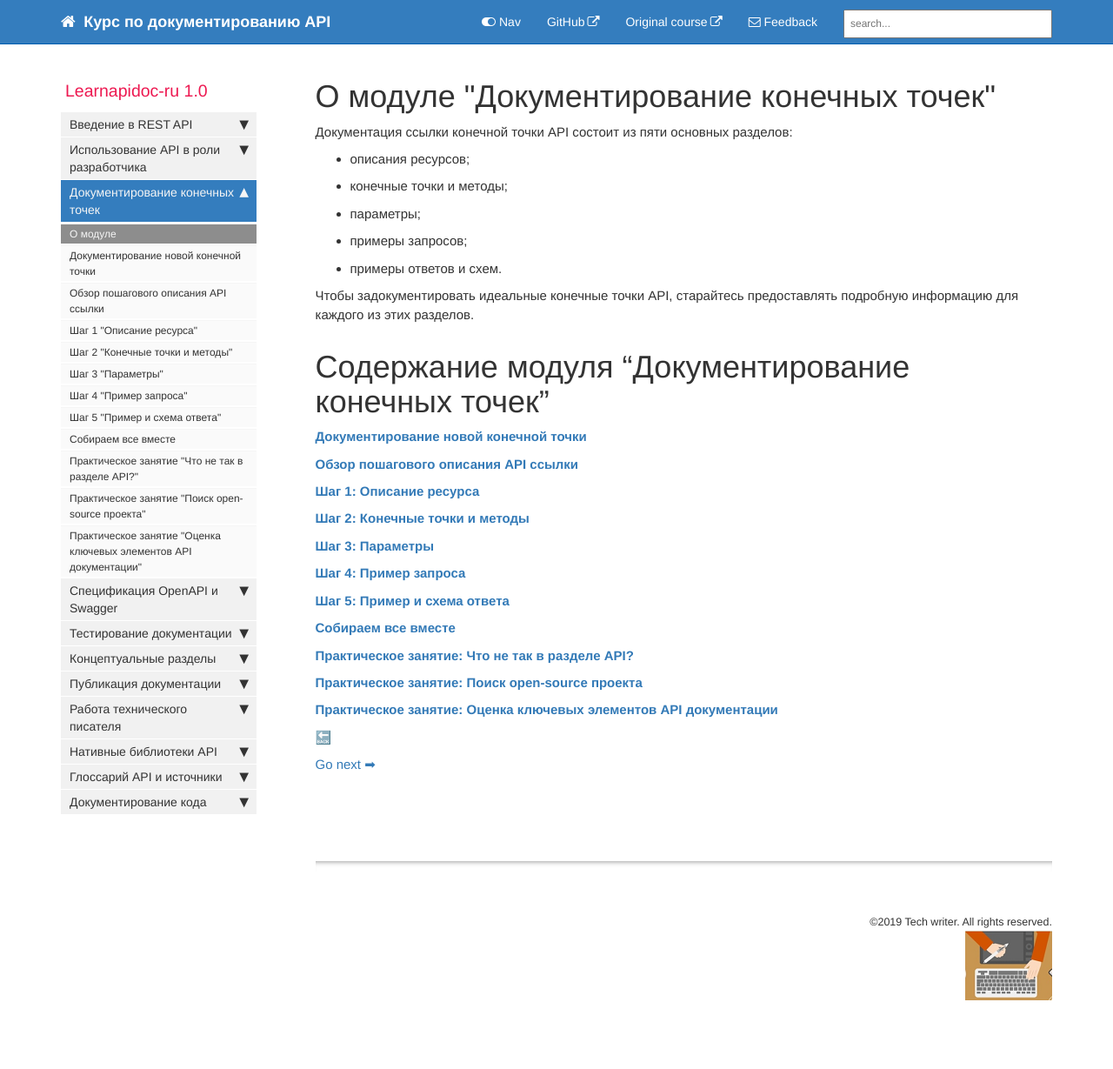
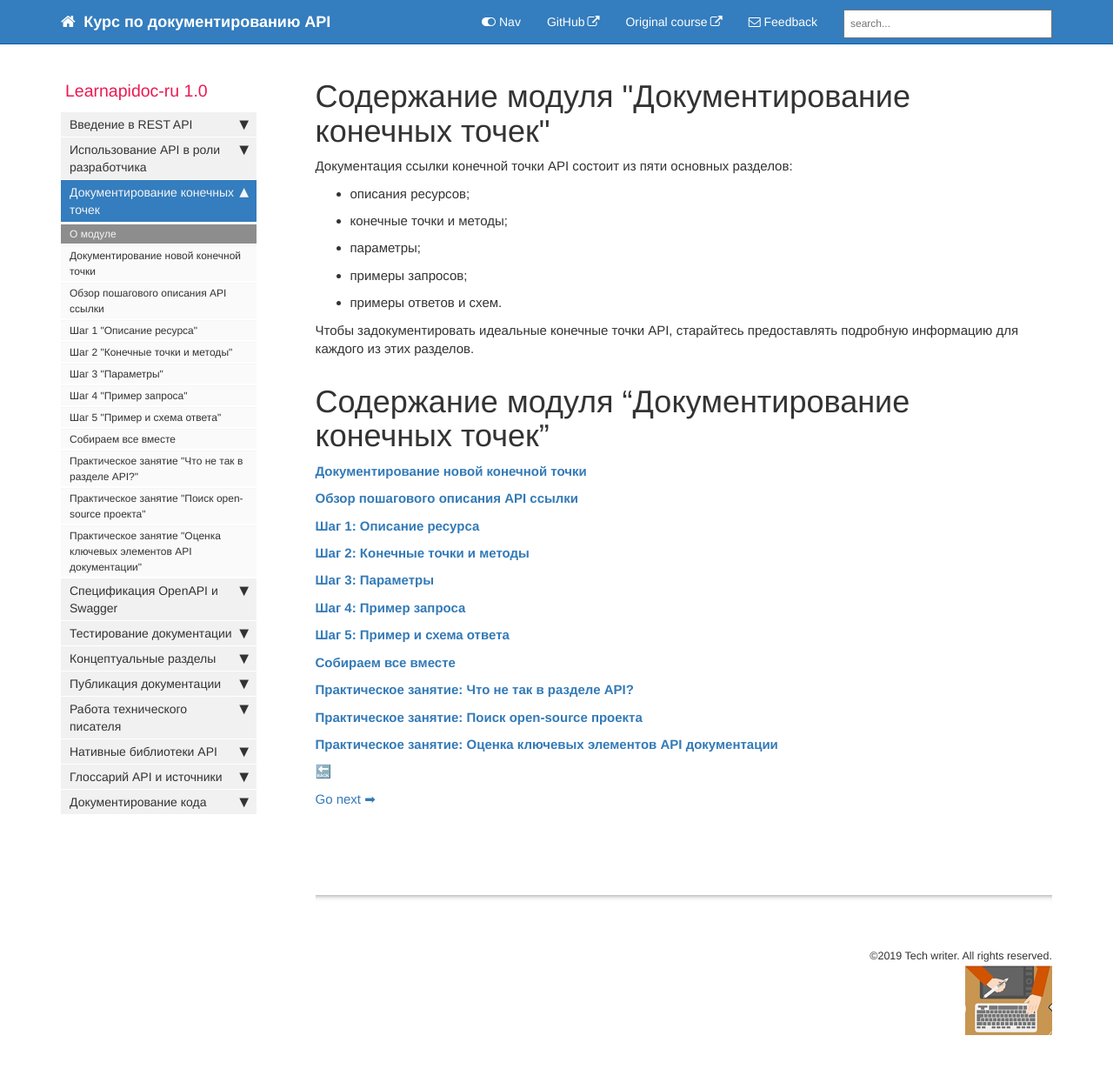
Before and after one commit to Starkovden/Starkovden.github.io, a Jekyll site: the page built from pages/documenting-api-endpoints/about-third-module.md, in a window 1280 px wide and 1250 px high. Shown: the top 1229 px of the window at 87% size. Built offline with Jekyll 4.4.1, drawn with Linux system fonts in a browser that asks for light colours; nearby versions of some CDN libraries; comment, search, counter and statistics services are not loaded.

Commit message:
исправил заголовок первого раздела

```diff
--- a/pages/documenting-api-endpoints/about-third-module.md
+++ b/pages/documenting-api-endpoints/about-third-module.md
@@ -1,5 +1,5 @@
 ---
-title: О модуле "Документирование конечных точек"
+title: Содержание модуля "Документирование конечных точек"
 last_updated: Oct 8, 2019
 sidebar: mydoc_sidebar
 permalink: about-third-module.html
```
